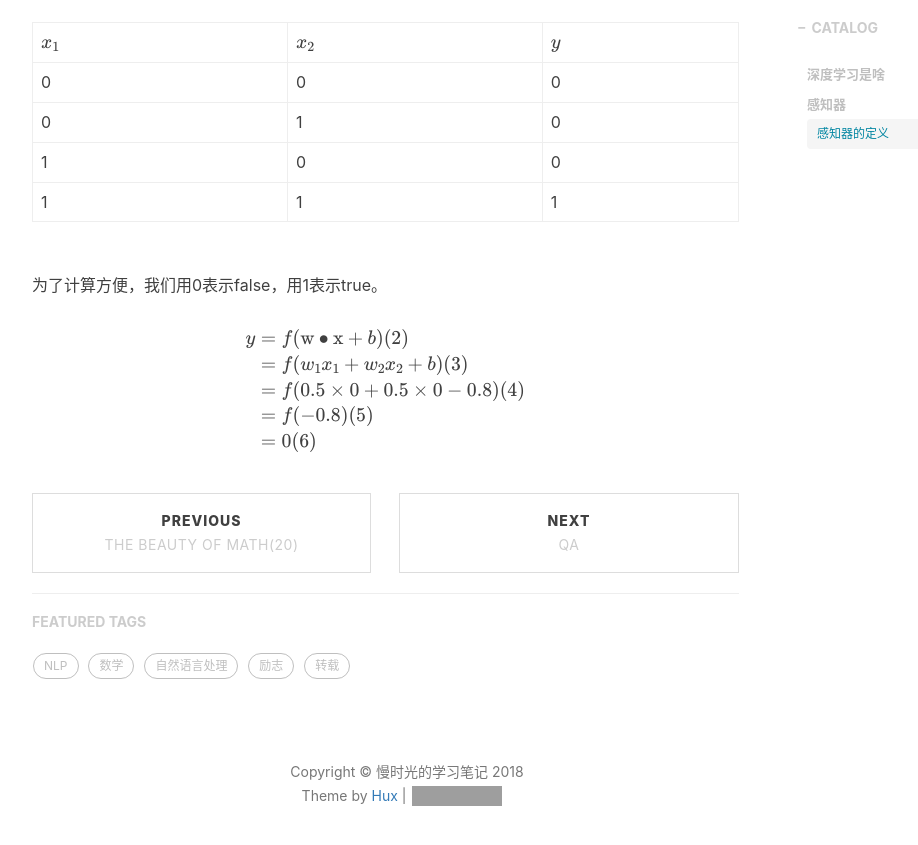
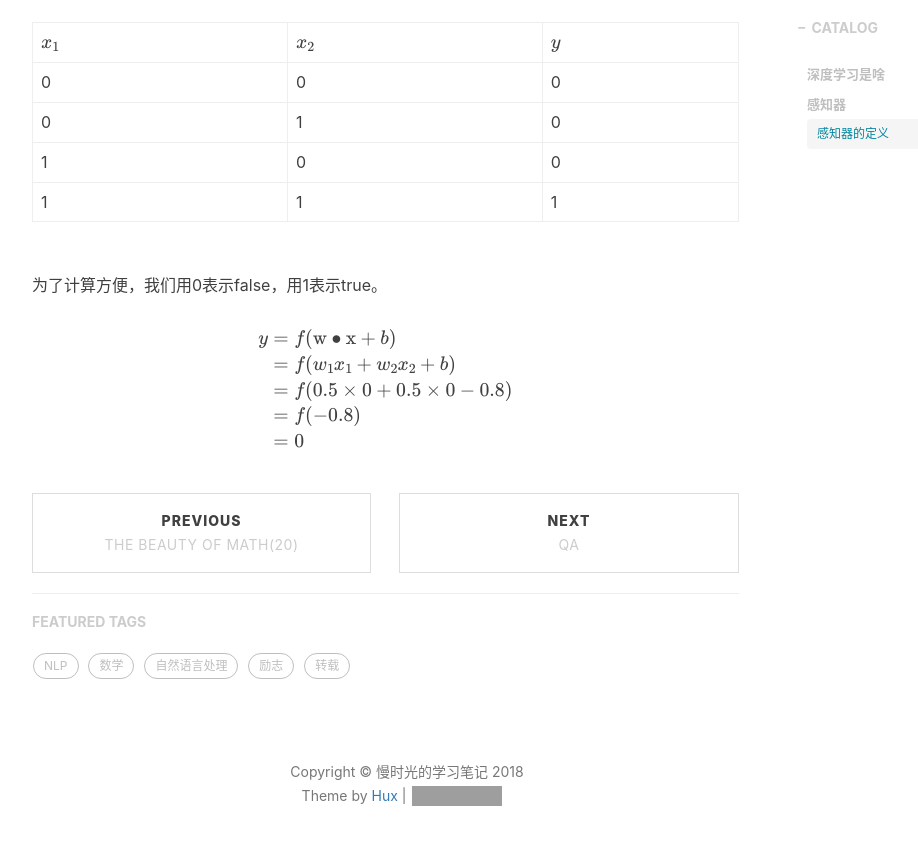
Before and after one commit to msg901216/msg901216.github.io, a Jekyll site: the page built from _posts/2018-07-24-perceptron.md, in a window 1280 px wide and 900 px high, scrolled down 2659 px. Shown: the top 845 px of the window, without its empty margins (233-1151 px from the left). Built offline with Jekyll 4.4.1, drawn with Linux system fonts in a browser that asks for light colours; nearby versions of some CDN libraries; formulas are drawn with MathJax 3; comment, search, counter and statistics services are not loaded; grey boxes are pictures that could not be loaded.

Commit message:
修改perceptron

```diff
--- a/_posts/2018-07-24-perceptron.md
+++ b/_posts/2018-07-24-perceptron.md
@@ -75,9 +75,9 @@
 
 
 $$\begin{align}
-y&=f(\mathrm{w}\bullet\mathrm{x}+b)              (2)\\
-&=f(w_1x_1+w_2x_2+b)                             (3)\\
-&=f(0.5\times0+0.5\times0-0.8)                   (4)\\
-&=f(-0.8)                                        (5)\\
-&=0                                              (6)
+y&=f(\mathrm{w}\bullet\mathrm{x}+b)\\
+&=f(w_1x_1+w_2x_2+b)\\
+&=f(0.5\times0+0.5\times0-0.8)\\
+&=f(-0.8)\\
+&=0
 \end{align}$$
```
